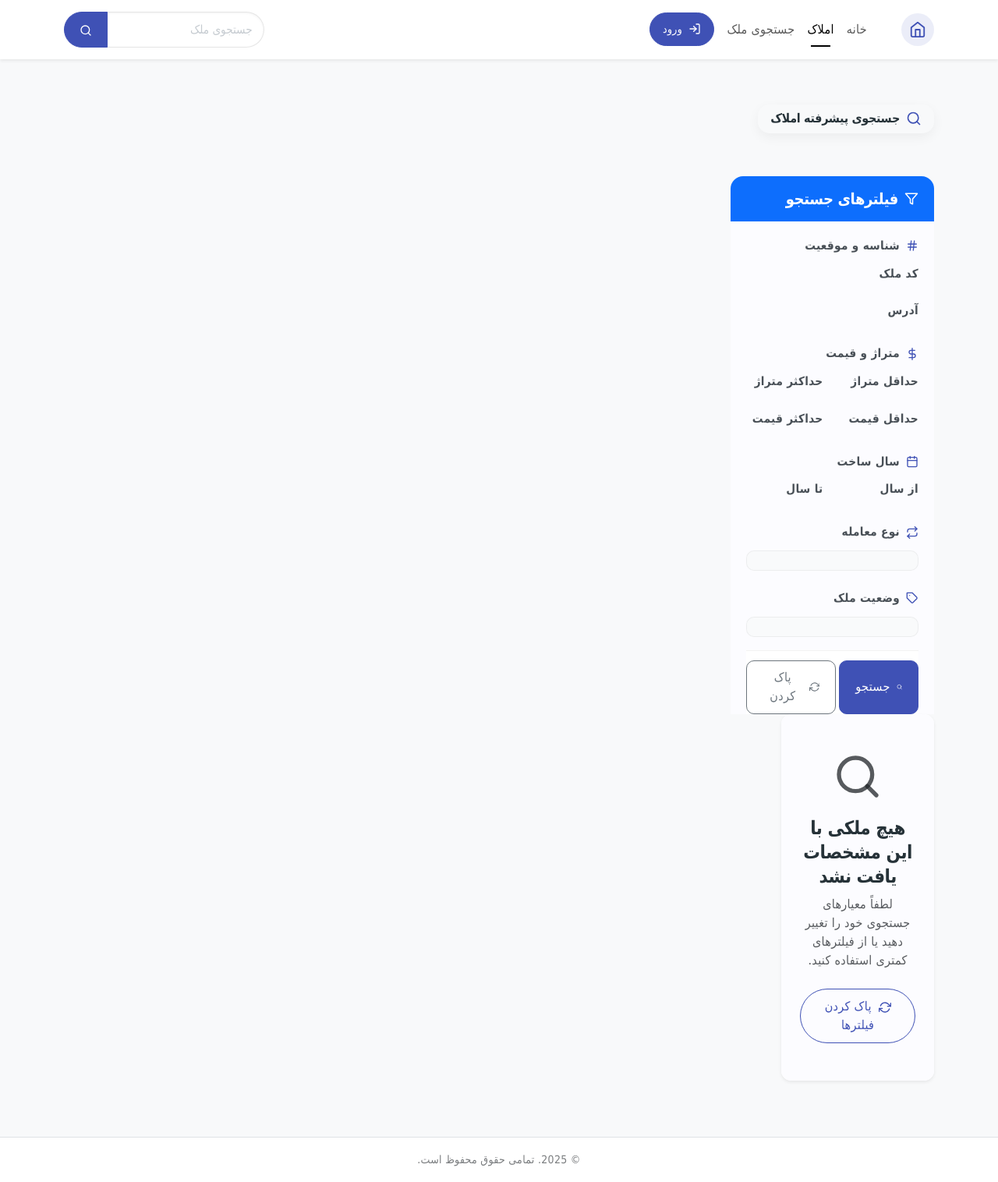
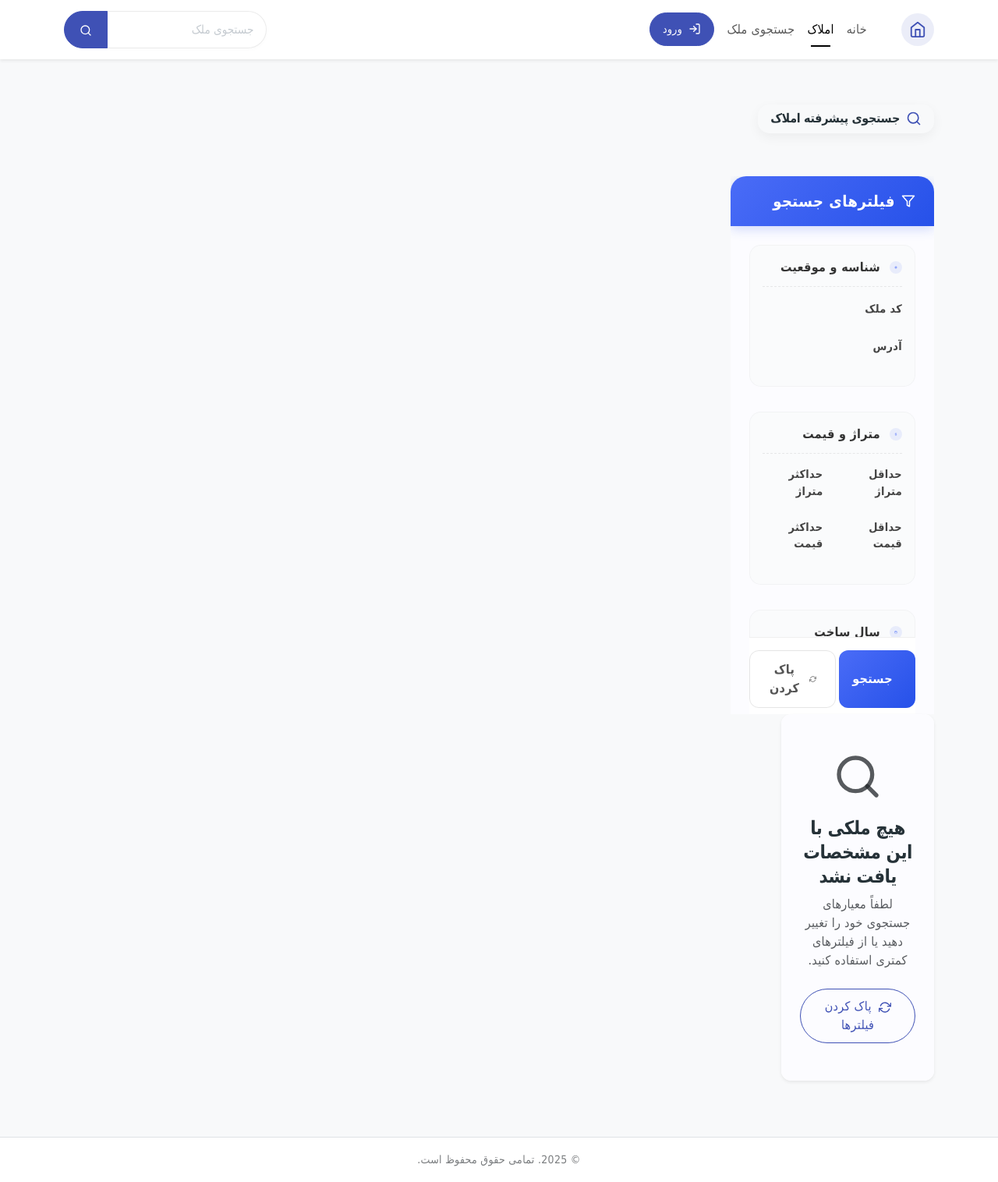
Before and after one commit to moha100h/RealEstateTrackerHiro, a Django app: template templates/properties/property_search.html in a window 1280 px wide. Shown: the whole page at 78% size. Run offline with Django 4.2, Linux system fonts and the light colour scheme; the template is opened without the code that fills it, so the values that code supplies are empty; some libraries are stand-ins or nearby versions; some web fonts are replaced.

Commit message:
Enhance property search filters with improved design and user experience
Refactors property_search.html to refine the filter card's styling, introduce visual enhancements, and optimize form element appearance.

Replit-Commit-Author: Agent
Replit-Commit-Session-Id: b9cc3b9f-7fb6-4372-9892-ec45d4055544
Replit-Commit-Screenshot-Url: https://storage.googleapis.com/screenshot-production-us-central1/ee98ebf1-3405-4d24-827b-e2cf1f28edc9/531d1e38-2ae6-4c4b-b06e-2577022087a9.jpg

```diff
--- a/templates/properties/property_search.html
+++ b/templates/properties/property_search.html
@@ -32,94 +32,140 @@
 
     .filter-card {
         border: none;
-        border-radius: 16px;
-        box-shadow: 0 6px 15px rgba(0, 0, 0, 0.05);
+        border-radius: 20px;
+        box-shadow: 0 8px 25px rgba(0, 0, 0, 0.05);
         background: #fff;
         overflow: visible;
+        transition: all 0.3s ease;
     }
 
     /* هدر کارت فیلتر */
     .filter-card .card-header {
-        border-radius: 16px 16px 0 0;
+        border-radius: 20px 20px 0 0;
         border: none;
-        padding: 1rem 1.25rem;
+        padding: 1.2rem 1.5rem;
         position: sticky;
         top: 0;
         z-index: 5;
+        background: linear-gradient(135deg, #4a6cf7, #2651e9) !important;
+        box-shadow: 0 4px 15px rgba(38, 81, 233, 0.2);
+    }
+
+    .filter-card .card-header h5 {
+        font-weight: 700;
+        letter-spacing: 0.5px;
     }
 
     /* بدنه فیلتر */
     .filter-card .card-body {
-        padding: 1.25rem;
+        padding: 1.5rem;
     }
 
     /* گروه‌های فیلتر */
     .filter-group {
-        margin-bottom: 1.5rem;
+        margin-bottom: 2rem;
         position: relative;
+        padding: 1rem;
+        border-radius: 15px;
+        background: rgba(248, 249, 250, 0.5);
+        transition: all 0.3s ease;
+        border: 1px solid rgba(0,0,0,0.03);
+    }
+
+    .filter-group:hover {
+        background: rgba(248, 249, 250, 0.9);
+        box-shadow: 0 4px 15px rgba(0, 0, 0, 0.03);
     }
 
     .filter-group-title {
-        font-size: 0.95rem;
-        font-weight: 600;
-        margin-bottom: 0.75rem;
-        color: #495057;
+        font-size: 1rem;
+        font-weight: 700;
+        margin-bottom: 1rem;
+        color: #333;
         display: flex;
         align-items: center;
+        padding-bottom: 0.75rem;
+        border-bottom: 1px dashed rgba(0,0,0,0.08);
     }
 
     .filter-group-title svg {
-        margin-left: 0.5rem;
-        color: var(--primary-color);
+        margin-left: 0.75rem;
+        color: #4a6cf7;
+        background: rgba(74, 108, 247, 0.1);
+        padding: 6px;
+        border-radius: 8px;
     }
 
     /* فیلدهای ورودی */
     .form-control, .form-select {
         border-radius: 10px;
-        border: 1px solid rgba(0, 0, 0, 0.1);
-        padding: 0.6rem 0.9rem;
+        border: 1px solid rgba(0, 0, 0, 0.08);
+        padding: 0.75rem 1rem;
         background-color: rgba(255, 255, 255, 0.95);
-        transition: all 0.25s ease;
+        transition: all 0.3s ease;
         font-size: 0.95rem;
+        box-shadow: 0 2px 5px rgba(0, 0, 0, 0.02);
     }
 
     .form-control:focus, .form-select:focus {
-        box-shadow: 0 0 0 0.25rem rgba(13, 110, 253, 0.15);
-        border-color: rgba(13, 110, 253, 0.4);
+        box-shadow: 0 0 0 3px rgba(74, 108, 247, 0.15);
+        border-color: rgba(74, 108, 247, 0.5);
+        transform: translateY(-2px);
+    }
+
+    .form-label {
+        font-weight: 600;
+        font-size: 0.9rem;
+        margin-bottom: 0.5rem;
+        color: #444;
     }
 
     /* کانتینر چک‌باکس‌ها */
     .filter-options-container {
-        max-height: 150px;
+        max-height: 160px;
         overflow-y: auto !important;
-        border-radius: 10px;
-        background-color: rgba(248, 249, 250, 0.7);
-        padding: 0.75rem;
+        border-radius: 12px;
+        background-color: white;
+        padding: 1rem;
         border: 1px solid rgba(0, 0, 0, 0.05);
         scrollbar-width: thin;
-        scrollbar-color: rgba(0, 123, 255, 0.3) rgba(0, 0, 0, 0.05);
+        scrollbar-color: rgba(74, 108, 247, 0.3) rgba(0, 0, 0, 0.05);
+        box-shadow: 0 3px 10px rgba(0, 0, 0, 0.03);
     }
 
     .filter-options-container::-webkit-scrollbar {
-        width: 4px;
+        width: 5px;
     }
 
     .filter-options-container::-webkit-scrollbar-track {
-        background: rgba(0, 0, 0, 0.05);
+        background: rgba(0, 0, 0, 0.03);
+        border-radius: 10px;
     }
 
     .filter-options-container::-webkit-scrollbar-thumb {
-        background-color: rgba(0, 123, 255, 0.3);
+        background-color: rgba(74, 108, 247, 0.3);
         border-radius: 10px;
     }
 
     /* استایل چک‌باکس‌ها و رادیو‌ها */
     .custom-checkbox {
-        margin-bottom: 0.5rem;
+        margin-bottom: 0.75rem;
+        padding: 0.5rem;
+        border-radius: 8px;
+        transition: background-color 0.2s;
     }
 
     .custom-checkbox:last-child {
         margin-bottom: 0;
+    }
+
+    .custom-checkbox .form-check-input:checked {
+        background-color: #4a6cf7;
+        border-color: #4a6cf7;
+    }
+
+    .custom-checkbox:hover {
+        background-color: rgba(74, 108, 247, 0.05);
     }
 
     /* اسلایدر قیمت */
@@ -132,50 +178,72 @@
         position: sticky;
         bottom: 0;
         background: #fff;
-        padding-top: 0.75rem;
-        border-top: 1px solid rgba(0, 0, 0, 0.05);
+        padding: 1rem 0 0.5rem 0;
+        margin-top: 1rem;
+        border-top: 1px solid rgba(0, 0, 0, 0.06);
         z-index: 5;
     }
 
     .btn-filter {
-        border-radius: 10px;
-        padding: 0.6rem 1.25rem;
+        border-radius: 12px;
+        padding: 0.75rem 1.5rem;
         transition: all 0.3s ease;
-        font-weight: 500;
+        font-weight: 600;
         display: flex;
         align-items: center;
         justify-content: center;
+        box-shadow: 0 4px 10px rgba(0, 0, 0, 0.05);
     }
 
     .btn-filter svg {
-        margin-left: 0.5rem;
+        margin-left: 0.75rem;
+    }
+
+    .btn-primary.btn-filter {
+        background: linear-gradient(135deg, #4a6cf7, #2651e9);
+        border: none;
     }
 
     .btn-primary.btn-filter:hover {
-        transform: translateY(-2px);
-        box-shadow: 0 5px 12px rgba(13, 110, 253, 0.25);
+        transform: translateY(-3px);
+        box-shadow: 0 8px 15px rgba(38, 81, 233, 0.25);
+    }
+
+    .btn-outline-secondary.btn-filter {
+        border: 1px solid rgba(0, 0, 0, 0.1);
+        color: #555;
     }
 
     .btn-outline-secondary.btn-filter:hover {
-        background-color: #f2f3f5;
-        border-color: #d8dbe0;
-        color: #6c757d;
-        transform: translateY(-2px);
+        background-color: #f8f9fa;
+        border-color: rgba(0, 0, 0, 0.15);
+        color: #333;
+        transform: translateY(-3px);
+        box-shadow: 0 6px 15px rgba(0, 0, 0, 0.06);
     }
 
     /* دکمه تاگل فیلتر در موبایل */
     .filter-toggle-btn {
         position: fixed;
-        bottom: 20px;
-        right: 20px;
+        bottom: 25px;
+        right: 25px;
         z-index: 999;
-        width: 50px;
-        height: 50px;
+        width: 55px;
+        height: 55px;
         border-radius: 50%;
-        box-shadow: 0 4px 10px rgba(0,0,0,0.15);
+        background: linear-gradient(135deg, #4a6cf7, #2651e9);
+        color: white;
+        box-shadow: 0 5px 15px rgba(38, 81, 233, 0.25);
         display: none;
         align-items: center;
         justify-content: center;
+        transition: all 0.3s ease;
+        border: none;
+    }
+
+    .filter-toggle-btn:hover {
+        transform: translateY(-3px) scale(1.05);
+        box-shadow: 0 8px 20px rgba(38, 81, 233, 0.3);
     }
 
     /* معلومات جستجو */
```
